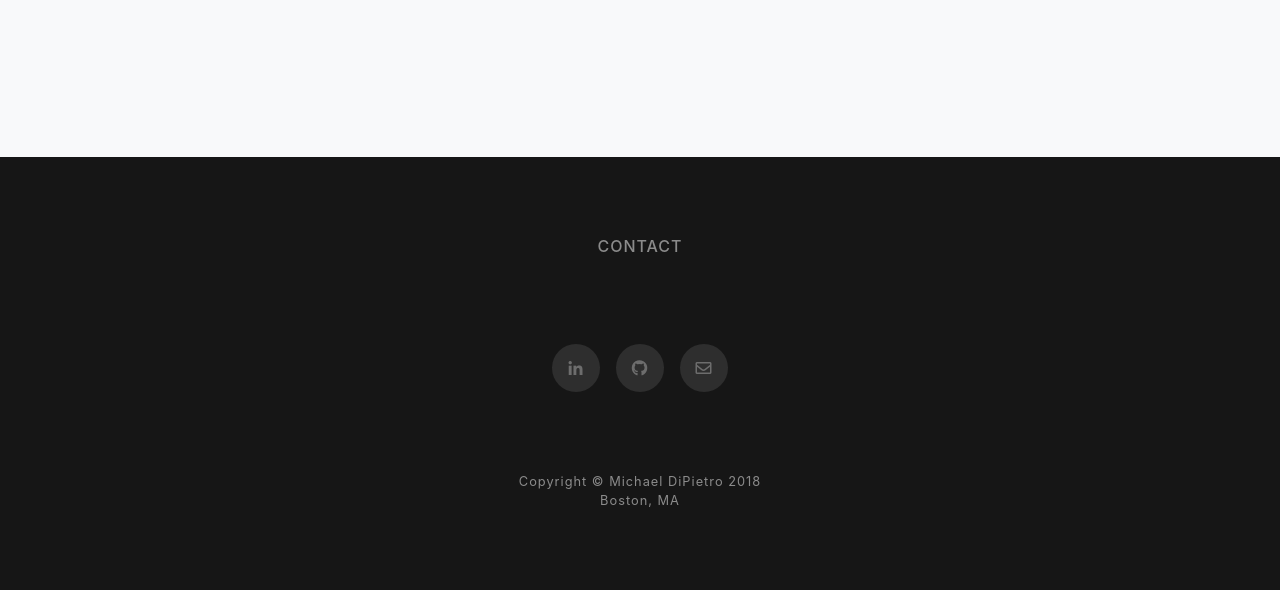
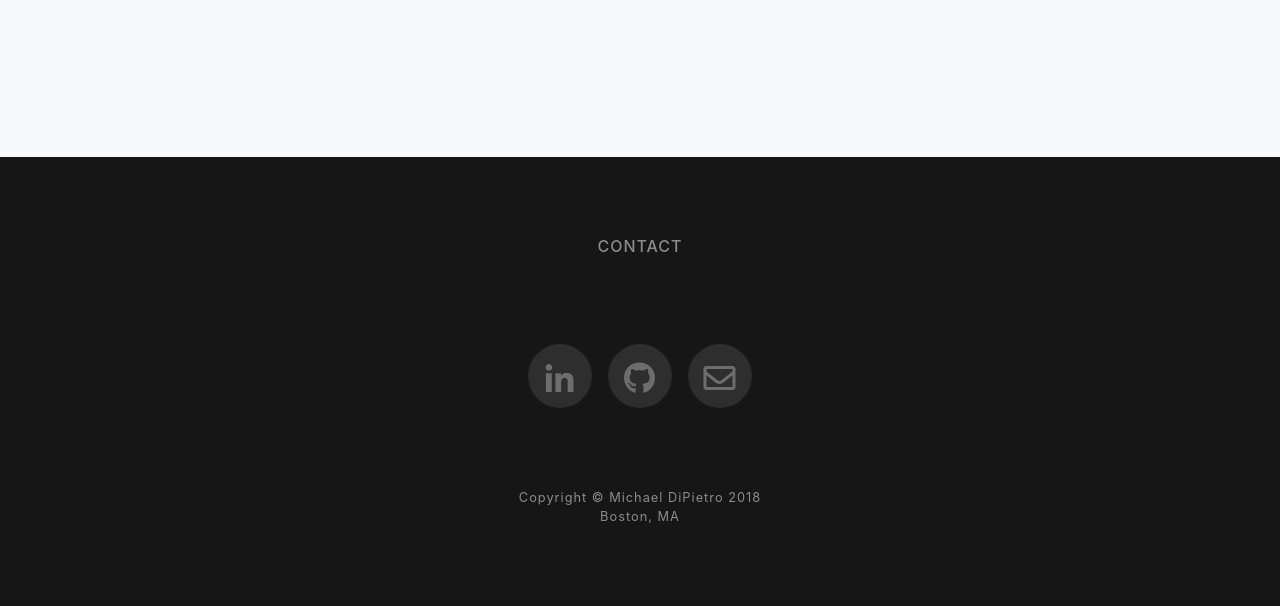
Before and after one commit to mdipietr0/mdipietr0.github.io, a website with bundled scripts: page index.html in a window 1280 px wide. Shown: the part 5984-6590 px from the top of the page. Built offline with nearby package versions, Linux system fonts and the light colour scheme.

Commit message:
Make contact icons larger

```diff
--- a/index.html
+++ b/index.html
@@ -807,15 +807,21 @@
 
 <div class="social d-flex justify-content-center">
   <a href="https://www.linkedin.com/in/michaelvdipietro/" class="mx-2" target="_blank">
-    <i class="fab fa-linkedin-in"></i>
+    <div class="mt-3">
+      <i class="fab fa-2x fa-linkedin-in"></i>
+    </div>
   </a>
 
   <a href="https://github.com/mdipietr0" class="mx-2" target="_blank">
-    <i class="fab fa-github"></i>
+    <div class="mt-3">
+      <i class="fab fa-2x fa-github"></i>
+    </div>
   </a>
 
   <a href="mailto:dipietro.michael@gmail.com" class="mx-2" title="dipietro.michael@gmail.com" target="_blank">
-    <i class="far fa-envelope"></i>
+    <div class="mt-3">
+      <i class="far fa-2x fa-envelope"></i>
+    </div>
   </a>
 </div>
 
--- a/scss/_contact.scss
+++ b/scss/_contact.scss
@@ -19,8 +19,8 @@
     margin-top: 5rem;
     a {
       text-align: center;
-      height: 3rem;
-      width: 3rem;
+      height: 4rem;
+      width: 4rem;
       background: fade-out($white, 0.9);
       border-radius: 100%;
       line-height: 3rem;
```
Also changed, not shown: css/grayscale.css, css/grayscale.min.css.
